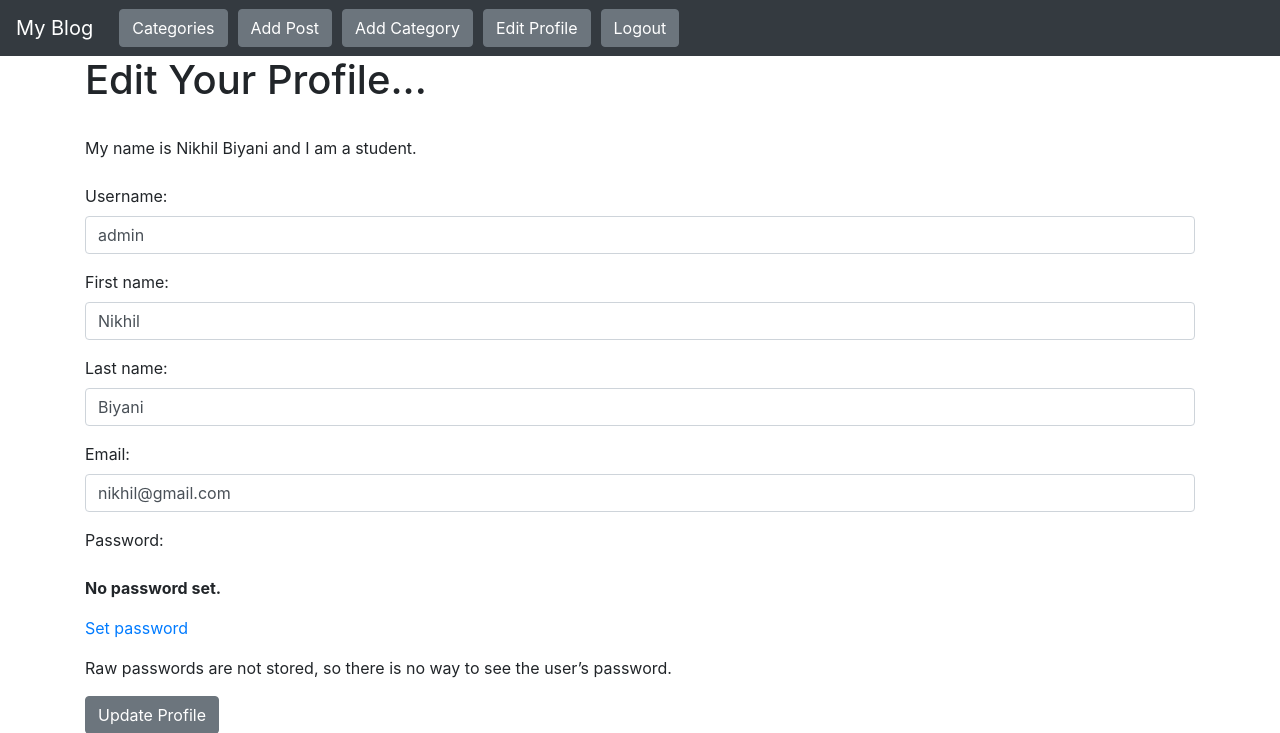
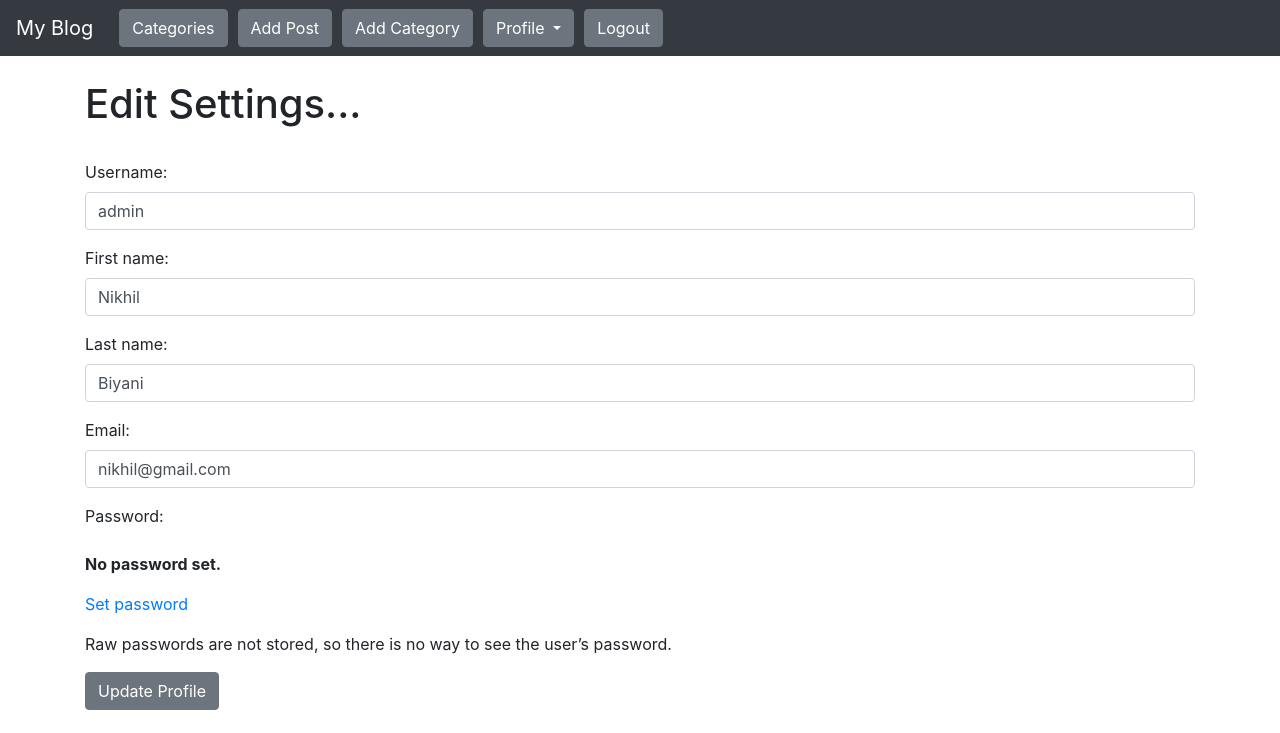
Before and after one commit to Nikhil-Biyani/blog_development_deployment, a Django app: page /1/edit_profile/ in a window 1280 px wide. Shown: the top 733 px of the page. Run offline with Django 5.2, Linux system fonts and the light colour scheme; a user stored in the database is signed in; data comes from the database, SQL or seed files in the repository; both versions use the stored data as it was after the commit; some libraries are stand-ins or nearby versions.

Commit message:
Edit Profile Page option

```diff
--- a/members/templates/registration/edit_profile.html
+++ b/members/templates/registration/edit_profile.html
@@ -1,11 +1,10 @@
 {% extends 'base.html' %}
-{% block title %} Edit Profile {% endblock %}
+{% block title %} Edit Settings {% endblock %}
 
 {% block content %}
-<h1>Edit Your Profile...</h1>
 <br/>
-{{user.profile.bio}}
-<br/><br/>
+<h1>Edit Settings...</h1>
+<br/>
 <div class="form-group">
     <form method="POST">
         {% csrf_token %}
--- a/members/urls.py
+++ b/members/urls.py
@@ -1,5 +1,5 @@
 from django.urls import path
-from .views import UserRegisterView, UserEditView, PasswordsChangeView, ShowProfilePageView
+from .views import UserRegisterView, UserEditView, PasswordsChangeView, ShowProfilePageView, EditProfilePageView
 from django.contrib.auth import views as auth_views
 from . import views
 
@@ -10,4 +10,5 @@ urlpatterns = [
     # path('password/', auth_views.PasswordChangeView.as_view(template_name='registration/change_password.html')),
     path('password/', PasswordsChangeView.as_view(template_name='registration/change_password.html')),
     path('<int:pk>/profile/', ShowProfilePageView.as_view(), name='show_profile_page'),
+    path('<int:pk>/edit_profile_page/', EditProfilePageView.as_view(), name='edit_profile_page'),
 ]
--- a/members/views.py
+++ b/members/views.py
@@ -45,3 +45,10 @@ class UserEditView(generic.UpdateView):
 
     def get_object(self):
         return self.request.user
+
+
+class EditProfilePageView(generic.UpdateView):
+    model = Profile
+    template_name = 'registration/edit_profile_page.html'
+    fields = ['bio', 'profile_pic', 'website_url', 'facebook_url', 'twitter_url', 'instagram_url', 'pinterest_url']
+    success_url = reverse_lazy('home')
--- a/theblog/templates/base.html
+++ b/theblog/templates/base.html
@@ -52,8 +52,15 @@
                         <a class="nav-link, btn btn-secondary" href="{% url 'add_category' %}" style="margin-left: 10px">Add Category</a>
                     </li>
 
-                    <li class="nav-item">
-                        <a class="nav-link, btn btn-secondary" href="{% url 'edit_profile' %}" style="margin-left: 10px">Edit Profile</a>
+                    <li class="nav-item dropdown">
+                        <a class="dropdown-toggle btn btn-secondary" style="margin-left: 10px" href="#" id="navbarDropdown" role="button" data-toggle="dropdown" aria-haspopup="true" aria-expanded="false">
+                            Profile
+                        </a>
+                        <div class="dropdown-menu" aria-labelledby="navbarDropdown">
+                            <a class="dropdown-item" href="{% url 'edit_profile' %}">Edit Settings</a>
+                            <a class="dropdown-item" href="{% url 'edit_profile_page' user.profile.id %}">Edit Profile Page</a>
+                            <a class="dropdown-item" href="{% url 'show_profile_page' user.profile.id %}">Show Profile Page</a>
+                        </div>
                     </li>
 
                     <li class="nav-item">
```
Also changed, not shown: members/templates/registration/edit_profile_page.html (added, +25 -0 lines), db.sqlite3.
